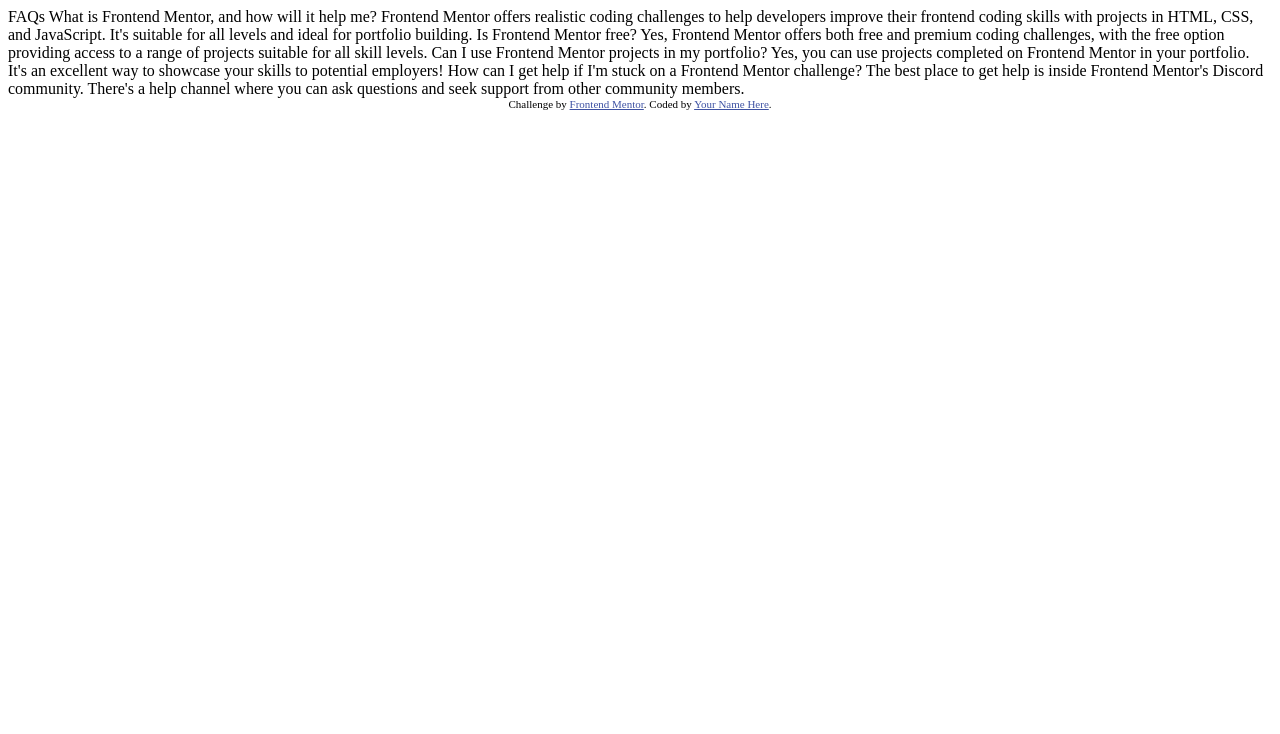
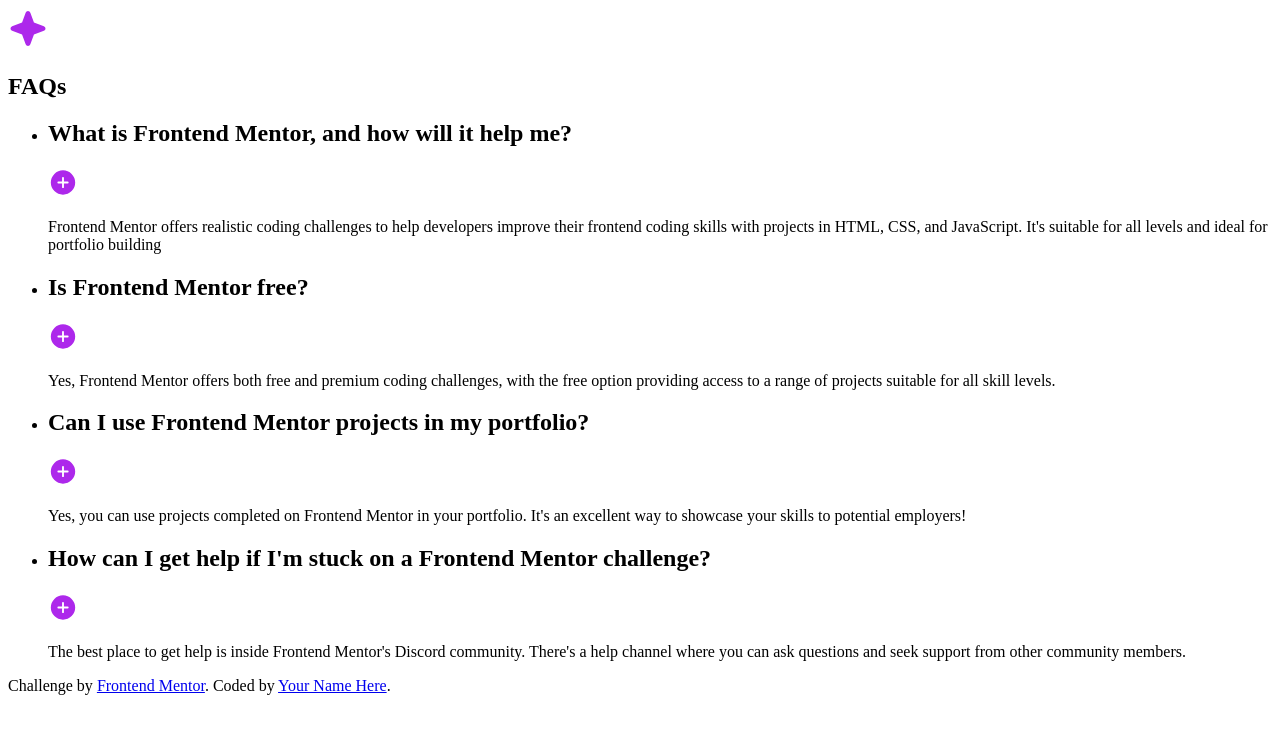
Before and after one commit to MitziR02/FM-FAQ-acordion.github.io, a plain HTML site: page index.html in a window 1280 px wide. Drawn offline with Linux system fonts and the light colour scheme.

Commit message:
html structure

```diff
--- a/index.html
+++ b/index.html
@@ -7,42 +7,71 @@
   <link rel="icon" type="image/png" sizes="32x32" href="./assets/images/favicon-32x32.png">
 
   <title>Frontend Mentor | FAQ accordion</title>
-
-  <!-- Feel free to remove these styles or customise in your own stylesheet 👍 -->
-  <style>
-    .attribution { font-size: 11px; text-align: center; }
-    .attribution a { color: hsl(228, 45%, 44%); }
-  </style>
 </head>
 <body>
+  <main>
+    <section class="faqsContainer">
+      <diV class="titleContainer">
+        <img class="starIcon" src="./assets/images/icon-star.svg" alt="icon-star">
+        <h1 class="titleFAQs">FAQs</h1>
+      </diV>
 
-  FAQs
+      <ul class="questionsList">
 
-  What is Frontend Mentor, and how will it help me?
+        <li class="questionElement">
 
-  Frontend Mentor offers realistic coding challenges to help developers improve their
-  frontend coding skills with projects in HTML, CSS, and JavaScript. It's suitable for
-  all levels and ideal for portfolio building.
+          <div class="questionContainer">
+            <h2 class="question">What is Frontend Mentor, and how will it help me?</h2>
+            <img class="icon+" src="./assets/images/icon-plus.svg" alt="icon">
+          </div>
 
-  Is Frontend Mentor free?
+          <p class="answer">Frontend Mentor offers realistic coding challenges to help developers improve their frontend coding skills with projects in HTML, CSS, and JavaScript. It's suitable for all levels and ideal for portfolio building</p>
 
-  Yes, Frontend Mentor offers both free and premium coding challenges, with the free
-  option providing access to a range of projects suitable for all skill levels.
+        </li>
 
-  Can I use Frontend Mentor projects in my portfolio?
+        <li class="questionElement">
 
-  Yes, you can use projects completed on Frontend Mentor in your portfolio. It's an excellent
-  way to showcase your skills to potential employers!
+          <div class="questionContainer">
+            <h2 class="question">Is Frontend Mentor free? </h2>
+            <img class="icon+" src="./assets/images/icon-plus.svg" alt="icon">
+          </div>
 
-  How can I get help if I'm stuck on a Frontend Mentor challenge?
+          <p class="answer">Yes, Frontend Mentor offers both free and premium coding challenges, with the free option providing access to a range of projects suitable for all skill levels.</p>
 
-  The best place to get help is inside Frontend Mentor's Discord community. There's a help
-  channel where you can ask questions and seek support from other community members.
+        </li>
 
+        <li class="questionElement">
 
-  <div class="attribution">
-    Challenge by <a href="https://www.frontendmentor.io?ref=challenge" target="_blank">Frontend Mentor</a>.
-    Coded by <a href="#">Your Name Here</a>.
-  </div>
+          <div class="questionContainer">
+            <h2 class="question">Can I use Frontend Mentor projects in my portfolio? </h2>
+            <img class="icon+" src="./assets/images/icon-plus.svg" alt="icon">
+          </div>
+
+          <p class="answer">Yes, you can use projects completed on Frontend Mentor in your portfolio. It's an excellent way to showcase your skills to potential employers!</p>
+
+        </li>
+
+        <li class="questionElement">
+
+          <div class="questionContainer">
+            <h2 class="question">How can I get help if I'm stuck on a Frontend Mentor challenge?</h2>
+            <img class="icon+" src="./assets/images/icon-plus.svg" alt="icon">
+          </div>
+
+          <p class="answer">The best place to get help is inside Frontend Mentor's Discord community. There's a help channel where you can ask questions and seek support from other community members.</p>
+
+        </li>
+
+      </ul>
+    </section>
+  </main>
+
+  <footer>
+    <div class="attribution">
+      Challenge by <a href="https://www.frontendmentor.io?ref=challenge" target="_blank">Frontend Mentor</a>.
+      Coded by <a href="#">Your Name Here</a>.
+    </div>
+  </footer>
+
 </body>
 </html>
```
